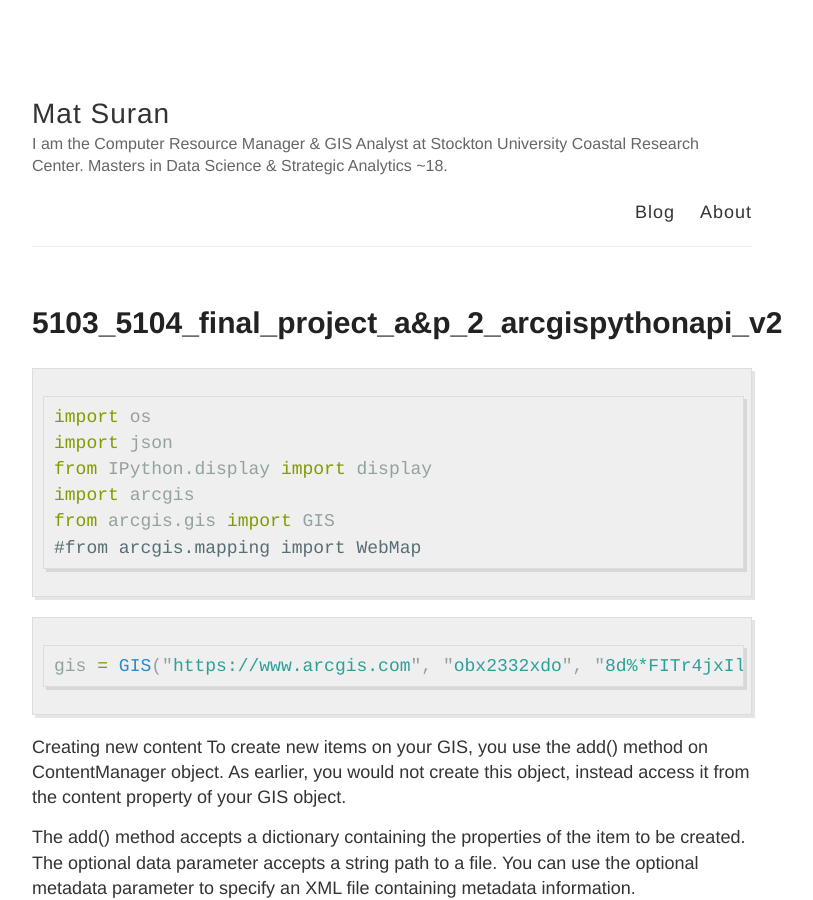
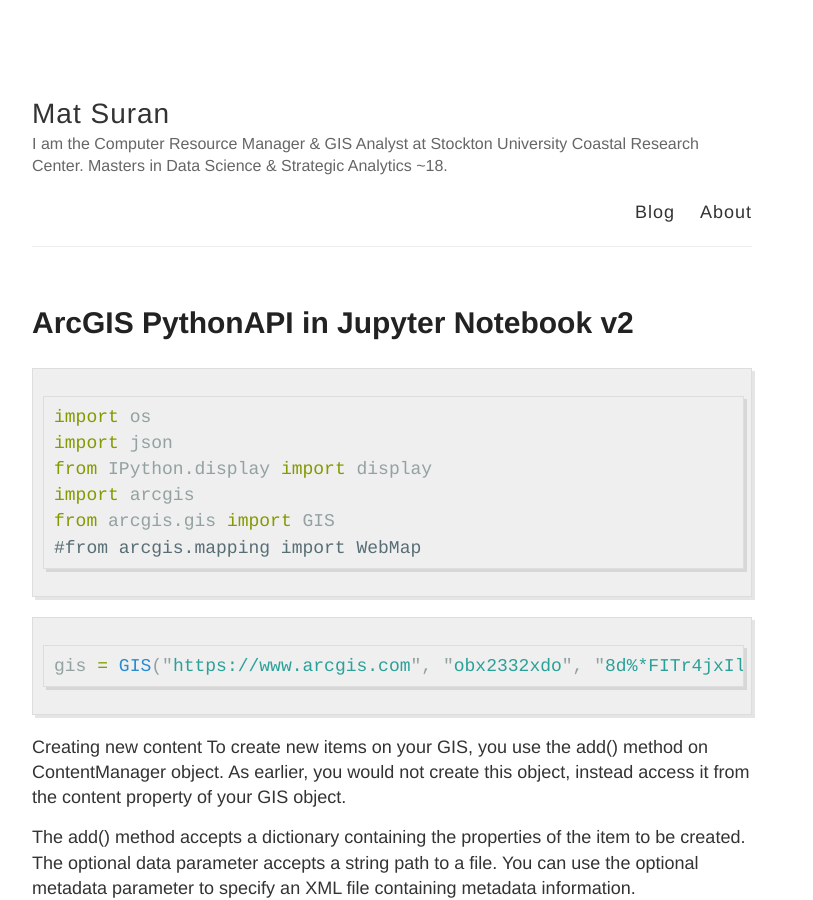
Before and after one commit to mats2332/mats2332.github.io, a Jekyll site: the page built from _posts/2018-05-14-5103_5104_Final_Project_A&P_2_ArcGISPythonAPI_v2.md, in a window 1280 px wide and 900 px high. Shown: the whole window, without its empty margins (248-1061 px from the left). Built offline with Jekyll 4.4.1, drawn with Linux system fonts in a browser that asks for light colours; our own code applies the rules of GitHub Pages for plain Markdown files.

Commit message:
Update 2018-05-14-5103_5104_Final_Project_A&P_2_ArcGISPythonAPI_v2.md

````diff
--- a/_posts/2018-05-14-5103_5104_Final_Project_A&P_2_ArcGISPythonAPI_v2.md
+++ b/_posts/2018-05-14-5103_5104_Final_Project_A&P_2_ArcGISPythonAPI_v2.md
@@ -1,7 +1,7 @@
-
-
-
-
+---
+layout: post
+title: ArcGIS PythonAPI in Jupyter Notebook v2
+---
 
 ```python
 import os
````
